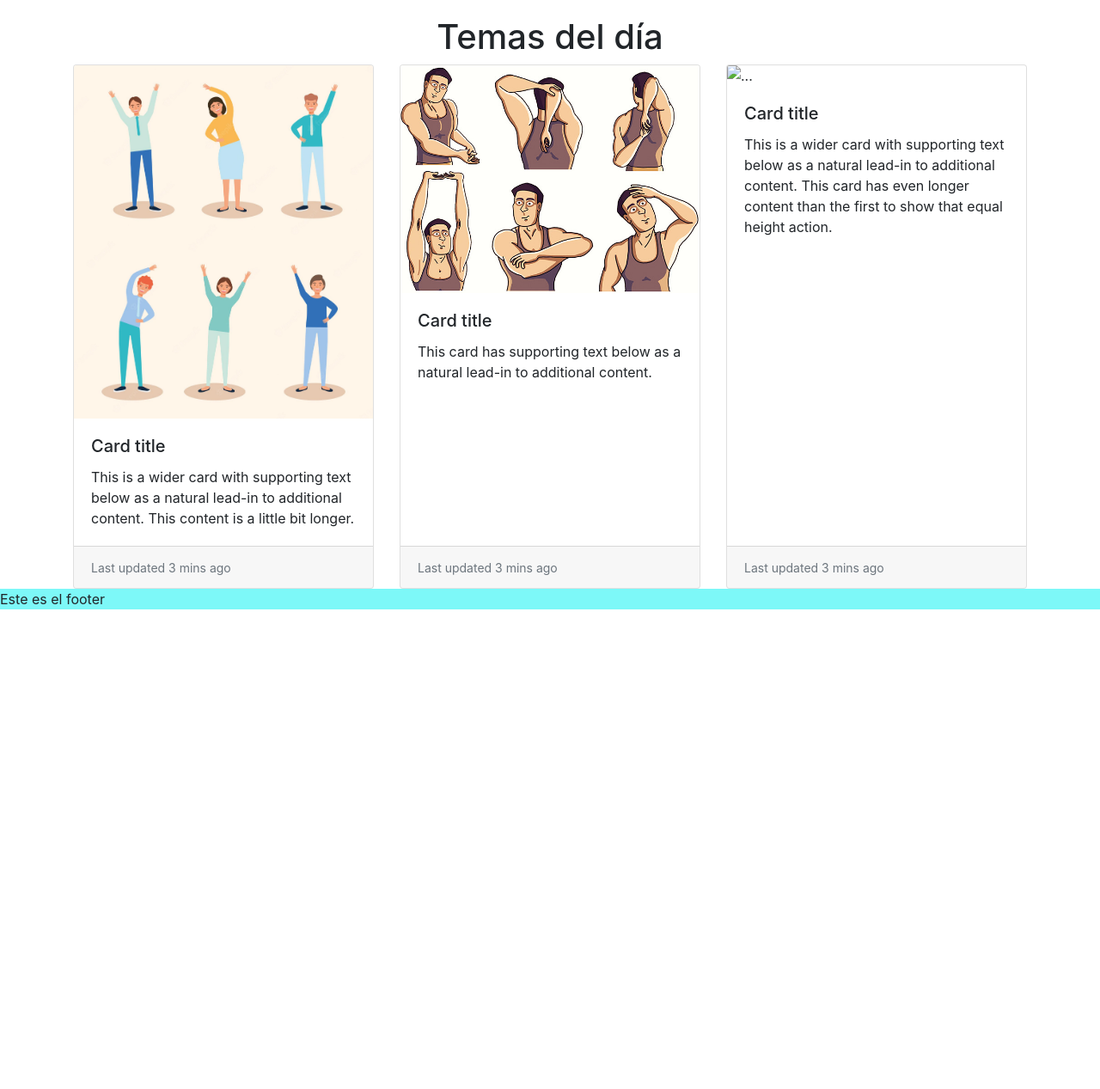
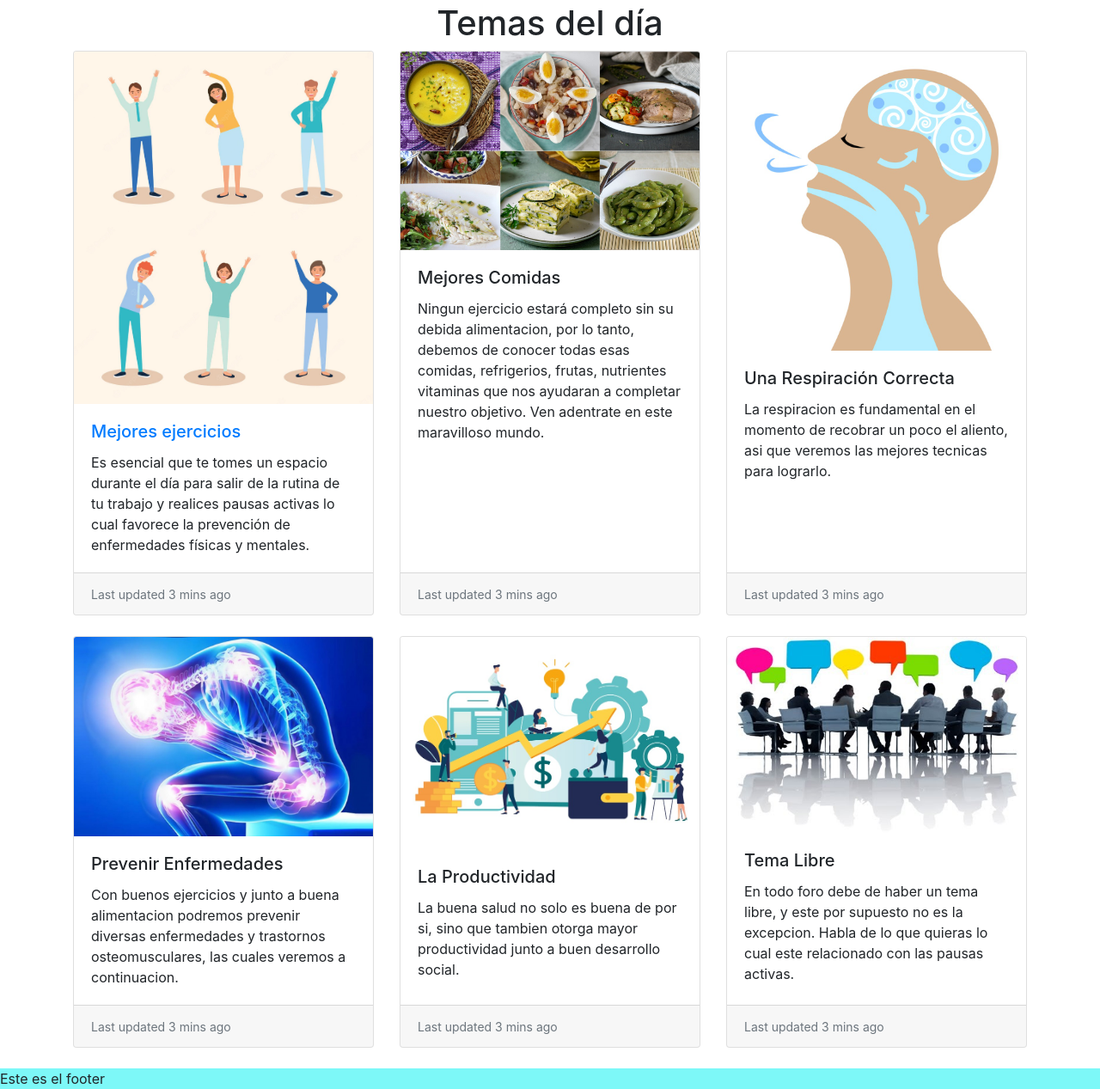
Before and after one commit to PUFFY0RAPTOR/Salud-ocupacional, a plain HTML site: page Salud-ocupacional-main/index.html in a window 1280 px wide. Shown: the part 225-1492 px from the top of the page at 86% size. Before the commit the page ends 934 px from the top, so only its background shows below. Drawn offline with nearby package versions, Linux system fonts and the light colour scheme.

Commit message:
cambios nuevos

```diff
--- a/Salud-ocupacional-main/estilos/syiles.css
+++ b/Salud-ocupacional-main/estilos/syiles.css
@@ -6,10 +6,8 @@
     margin-right: 1%;
 }
 
-#banner{
-    background-color: beige;
+#banner img{
     width: 100%;
-    height: 150px;
 }
 
 /*#padre{
@@ -131,3 +129,7 @@
 footer{
     background-color: rgb(125, 248, 248);
 }
+
+#textico{
+    font-size: xx-large ;
+}
--- a/Salud-ocupacional-main/index.html
+++ b/Salud-ocupacional-main/index.html
@@ -14,12 +14,15 @@
   <title>Index</title>
 
 </head>
-
+<!-- GG 2 hola pepe -->
 <body>
 
-  <div id="banner"></div>
+  <div id="banner">
+    <img src="images/banner-foro.png" alt="Banner pausas activas">
+  </div>
+
   <div id="NavBar">
-    <nav class="navbar navbar-expand-sm bg-secondary  navbar-dark justify-content-center">
+    <nav class="navbar navbar-expand-sm bg-info navbar-dark justify-content-center">
       <ul class="navbar-nav">
         <li class="nav-item active">
           <a class="nav-link" href="#">Pausas activas</a>
@@ -182,11 +185,13 @@
 
     <div class="card-deck">
       <div class="card">
-        <img src="images/pausas.webp" class="card-img-top" alt="...">
+        <a  href="Tema1.html"><img src="images/pausas.webp" class="card-img-top" alt="..."></a>
         <div class="card-body">
-          <h5 class="card-title">Card title</h5>
-          <p class="card-text">This is a wider card with supporting text below as a natural lead-in to additional
-            content. This content is a little bit longer.</p>
+          <h5 class="card-title"><a href="Tema1.html">Mejores ejercicios</a></h5>
+          <p class="card-text"> Es esencial que te tomes un espacio durante el día
+            para salir de la rutina de tu trabajo y realices pausas activas lo cual favorece la
+            prevención de
+            enfermedades físicas y mentales.</p>
         </div>
         <div class="card-footer">
           <small class="text-muted">Last updated 3 mins ago</small>
@@ -194,10 +199,13 @@
       </div>
 
       <div class="card">
-        <img src="images/ILUSTRACIONES-PAUSAS-ACTIVAS-2-01.jpg" class="card-img-top" alt="...">
+        <img src="images/Comidas.jpeg" class="card-img-top" alt="...">
         <div class="card-body">
-          <h5 class="card-title">Card title</h5>
-          <p class="card-text">This card has supporting text below as a natural lead-in to additional content.</p>
+          <h5 class="card-title">Mejores Comidas</h5>
+          <p class="card-text">Ningun ejercicio estará completo sin su debida alimentacion, por lo tanto, debemos de conocer
+            todas esas comidas, refrigerios, frutas, nutrientes  vitaminas que nos ayudaran a completar nuestro objetivo. Ven adentrate
+            en este maravilloso mundo.
+          </p>
         </div>
         <div class="card-footer">
           <small class="text-muted">Last updated 3 mins ago</small>
@@ -205,20 +213,62 @@
       </div>
 
       <div class="card">
-        <img src="images/pausas-activas.jpg.opdownload" class="card-img-top" alt="...">
+        <img src="images/respiracion.jpeg" class="card-img-top" alt="...">
         <div class="card-body">
-          <h5 class="card-title">Card title</h5>
-          <p class="card-text">This is a wider card with supporting text below as a natural lead-in to additional
-            content. This card has even longer content than the first to show that equal height action.</p>
+          <h5 class="card-title">Una Respiración Correcta</h5>
+          <!--https://nirakara.org/respiracion_lenta/-->
+          <p class="card-text">La respiracion es fundamental en el momento de recobrar un poco el aliento, asi que
+            veremos las mejores tecnicas para lograrlo.
+          </p>
         </div>
         <div class="card-footer">
           <small class="text-muted">Last updated 3 mins ago</small>
         </div>
       </div>
     </div>
+
+  <br>
+  <div class="card-deck">
+    <div class="card">
+      <img src="images/enfermedades.jpeg" class="card-img-top" alt="...">
+      <div class="card-body">
+        <h5 class="card-title">Prevenir Enfermedades</h5>
+        <p class="card-text">Con buenos ejercicios y junto a buena alimentacion podremos prevenir diversas
+           enfermedades y trastornos osteomusculares, las cuales veremos a continuacion.</p>
+      </div>
+      <div class="card-footer">
+        <small class="text-muted">Last updated 3 mins ago</small>
+      </div>
+    </div>
+
+    <div class="card">
+      <img src="images/productividad.jpeg" class="card-img-top" alt="...">
+      <div class="card-body">
+        <h5 class="card-title">La Productividad </h5>
+        <p class="card-text">La buena salud no solo es buena de por si, sino que tambien otorga mayor productividad junto a buen desarrollo social.</p>
+      </div>
+      <div class="card-footer">
+        <small class="text-muted">Last updated 3 mins ago</small>
+      </div>
+    </div>
+
+    <div class="card">
+      <img src="images/libre.jpeg" class="card-img-top" alt="...">
+      <div class="card-body">
+        <h5 class="card-title">Tema Libre</h5>
+        <p class="card-text">En todo foro debe de haber un tema libre, y este por supuesto no es la excepcion. Habla de lo que quieras
+          lo cual este relacionado con las pausas activas.
+        </p>
+      </div>
+      <div class="card-footer">
+        <small class="text-muted">Last updated 3 mins ago</small>
+      </div>
+    </div>
   </div>
+</div>
 
-  <footer>
+</div>
+  <br><footer>
     Este es el footer
   </footer>
 
```
Also changed, not shown: Salud-ocupacional-main/Tema1.html (added, +57 -0 lines), Salud-ocupacional-main/images/Comidas.jpeg (added), Salud-ocupacional-main/images/banner-foro.png (added), Salud-ocupacional-main/images/banner.png (added), Salud-ocupacional-main/images/banner2.png (added), Salud-ocupacional-main/images/enfermedades.jpeg (added), Salud-ocupacional-main/images/libre.jpeg (added), Salud-ocupacional-main/images/productividad.jpeg (added), Salud-ocupacional-main/images/respiracion.jpeg (added).
